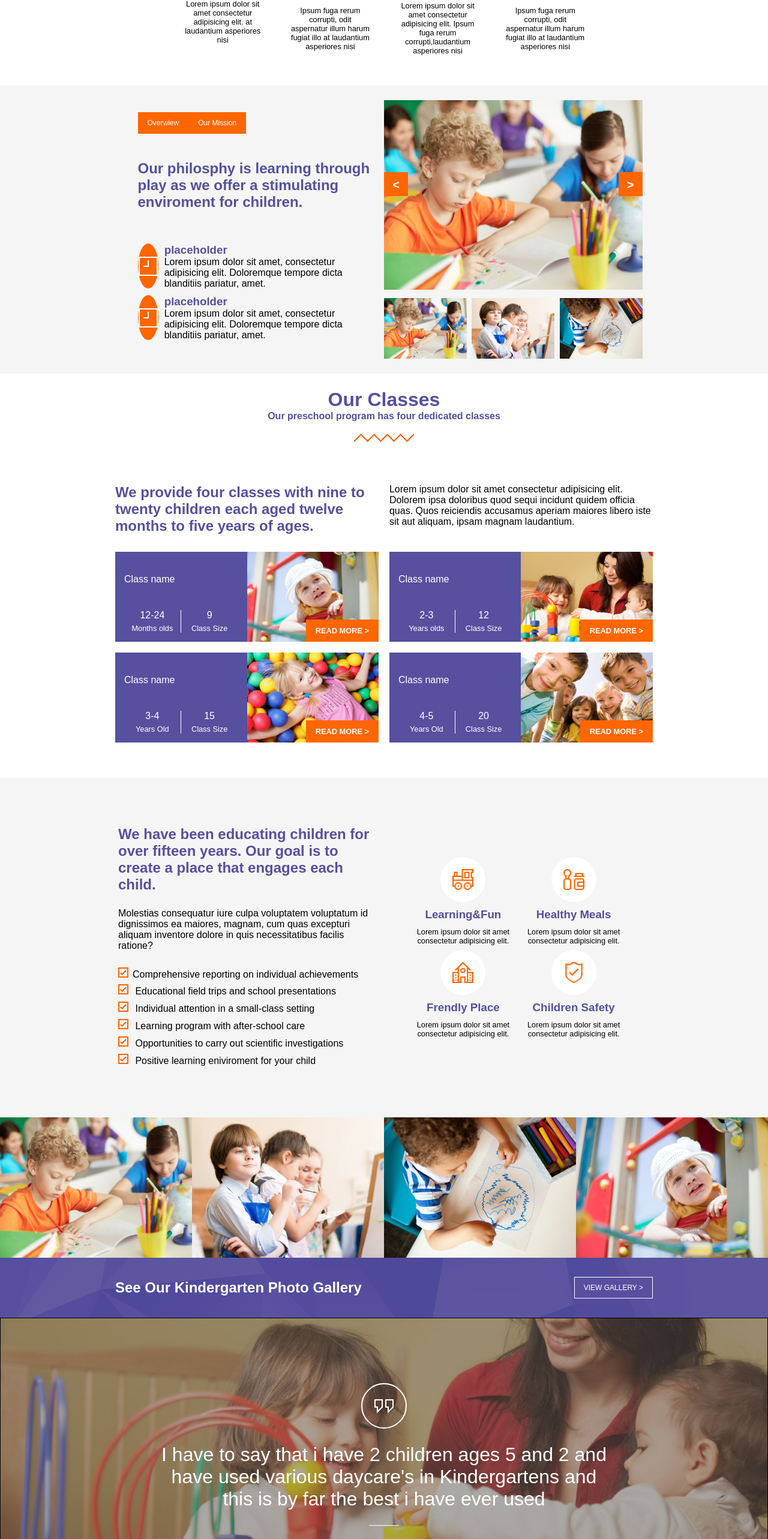
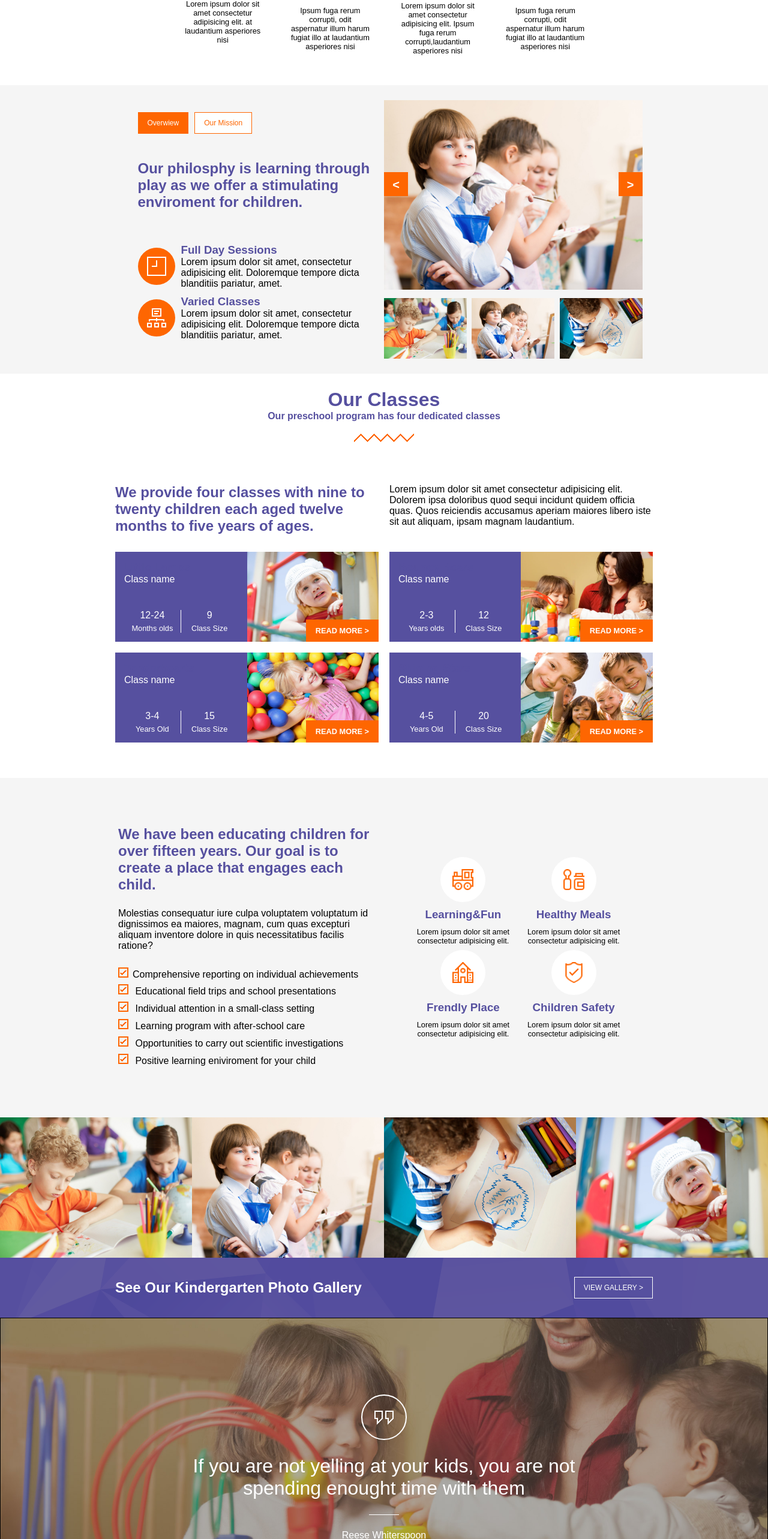
Before and after one commit to AndrewScacchi/proj-html-vuejs, a Vue app: page / in a window 1280 px wide. Shown: the part 996-3562 px from the top of the page at 60% size. Built offline with nearby package versions, Linux system fonts and the light colour scheme.

Commit message:
Added basic Validation for ContactUs form

```diff
--- a/src/App.vue
+++ b/src/App.vue
@@ -28,6 +28,10 @@ export default {
   box-sizing: border-box;
   font-family: Arial, Helvetica, sans-serif;
 }
+#app {
+  position:relative;
+  scroll-margin-top: 100px;
+}
 
 
 
--- a/src/assets/css/style.scss
+++ b/src/assets/css/style.scss
@@ -62,6 +62,17 @@ $darkBlue: #56509f;
             border: 1px solid $darkBlue;
           }
   }
+  .btn-white {
+    background-color: $sugarCane;
+    color: $blazeOrange;
+    border: 1px solid $blazeOrange;
+    &:hover {
+            color:$sugarCane;
+            background-color: $blazeOrange;
+            cursor: pointer;
+            border: 1px solid $blazeOrange;
+          }
+  }
 
 // others
 .round{
--- a/src/components/MyHeader.vue
+++ b/src/components/MyHeader.vue
@@ -92,6 +92,11 @@ export default {
 <style scoped lang="scss">
 @import "../assets/css/style.scss";
   #header {
+    position:sticky;
+    top: 0;
+    width: 100%;
+    z-index: 100;
+
     width:100%;
     height: 100px;
     background: white;
--- a/src/components/MyMain.vue
+++ b/src/components/MyMain.vue
@@ -38,6 +38,7 @@ export default {
 <style scoped lang="scss">
 #main{
   min-height: calc(100vh - 100px);
+
 }
 
 </style>
--- a/src/components/minor/ContactUs.vue
+++ b/src/components/minor/ContactUs.vue
@@ -25,15 +25,15 @@
 
 
     </div>
-    <form action="get" class="contact-form flex-row">
+    <form id="myForm" action="get" class="contact-form flex-row">
       <div class="form-data flex-col">
-        <input type="text" placeholder="Your Name *" required>
-        <input type="mail" placeholder="Your E-mail *" required>
-        <input type="text" placeholder="Subject">
+        <input type="text" placeholder="Your Name *" name="userName" required>
+        <input type="mail" placeholder="Your E-mail *" name="userMail" required>
+        <input type="text" placeholder="Subject" >
       </div>
-      <textarea class="form-msg" placeholder="Your Message *" required></textarea>
+      <textarea class="form-msg" placeholder="Your Message *" required name="userMsg"></textarea>
 
-      <input id="form-btn" type="button" value="SEND MESSAGE" class="btn btn-orange">
+      <input @click="send" id="form-btn" type="button" value="SEND MESSAGE" class="btn btn-orange">
     </form>
 
 
@@ -43,6 +43,18 @@
 <script>
 export default {
   name: 'WelcomeToFable',
+  methods: {
+    send(){
+      let a = document.forms["myForm"]["userName"].value;
+      let b = document.forms["myForm"]["userMail"].value;
+      let c = document.forms["myForm"]["userMsg"].value;
+      if (a == "" || b == "" || c == "") {
+        alert("One or more required field are missing");
+        return false;
+      }
+      document.getElementById("myForm").reset();
+    }
+  }
 }
 </script>
 
--- a/src/components/minor/ImageGallery.vue
+++ b/src/components/minor/ImageGallery.vue
@@ -17,7 +17,8 @@
             </div>
         </div>
 
-        <div class="quote flex-col">
+        <!-- static quote -->
+        <!-- <div  class="quote flex-col display-none">
             <div class="quote-wrapper flex-col">
                 <img src="../../assets/images/quote_alt.png" alt="">
             </div>
@@ -25,7 +26,19 @@
             <p>I have to say that i have 2 children ages 5 and 2 and have used various daycare's in Kindergartens and this is by far the best i have ever used</p>
             <span class="line"></span>
             <span>Cecil J. Kirk</span>
+        </div> -->
+
+        <!-- :src="imgGallery[activeImg].img" -->
+        <!-- dinamic quote -->
+        <div id="quote" class="quote flex-col " @click="nextQuote">
+            <div class="quote-wrapper flex-col">
+                <img src="../../assets/images/quote_alt.png" alt="">
+            </div>
+            <p>{{quoteList[activeQuote].quoteText}}</p>
+            <span class="line"></span>
+            <span>{{quoteList[activeQuote].quoteAuthor}}</span>
         </div>
+
 
     </div>
     <!-- bluebar -->
@@ -40,29 +53,60 @@ export default {
 
   data(){
     return{
+        activeQuote: 0,
         quoteList: [
             {
-                quoteText: "placeholder1",
-                quoteAuthor: "Author1",
-                visible: false,
+                quoteText: "I have to say that i have 2 children ages 5 and 2 and have used various daycare's in Kindergartens and this is by far the best i have ever used",
+                quoteAuthor: "Cecil J. Kirk",
+                // visible: false,
             },
             {
-                quoteText: "placeholder2",
-                quoteAuthor: "Author2",
-                visible: false,
+                quoteText: "If you are not yelling at your kids, you are not spending enought time with them",
+                quoteAuthor: "Reese Whiterspoon",
+                // visible: false,
             },
 
             {
-                quoteText: "placeholder3",
-                quoteAuthor: "Author3",
-                visible: false,
+                quoteText: "Do or do not. There is no try",
+                quoteAuthor: "Jedi Master Yoda",
+                // visible: false,
+            },
+            {
+                quoteText: "This conversation has taken a turn for the moronic..",
+                quoteAuthor: "Dorian Pavus",
+                // visible: false,
             },
 
 
         ],
+        // i wanna try change the background url..not sure how
+        parallaxImgs : [
+            {
+                img: require("../../assets/images/parallax_02.jpg"),
+            },
+            {
+                img: require("../../assets/images/parallax_01.jpg"),
+            },
+        ]
     }
+
+  },
+  methods: {
+    nextQuote(){
+                this.activeQuote++;
+                if(this.activeQuote > this.quoteList.length - 1){
+                    this.activeQuote = 0;
+
+                }
+
+            },
   }
+
 }
+//basic timing function
+setInterval(() => {
+    document.getElementById("quote").click();
+}, 5000);
 </script>
 
 <!-- Add "scoped" attribute to limit CSS to this component only -->
@@ -139,6 +183,8 @@ export default {
         margin-bottom: 25px;
     }
 }
-
+.display-none {
+    display: none;
+}
 
 </style>
--- a/src/components/minor/WelcomeToFable.vue
+++ b/src/components/minor/WelcomeToFable.vue
@@ -47,7 +47,7 @@
             <div class="section-left flex-col">
                 <div class="left-icon flex-row">
                     <div class="btn btn-orange">Overwiew</div>
-                    <div class="btn btn-orange" >Our Mission</div>
+                    <div class="btn btn-white" >Our Mission</div>
                 </div>
                 <h2 class="left-title">Our philosphy is learning through play as we offer a stimulating enviroment for children. </h2>
                 <!-- small cards -->
@@ -57,7 +57,7 @@
                             <img src="../../assets/images/clock_alt.png" alt="">
                         </div>
                         <div class="smallCard-text">
-                            <h3>placeholder</h3>
+                            <h3>Full Day Sessions</h3>
                             <p>Lorem ipsum dolor sit amet, consectetur adipisicing elit. Doloremque tempore dicta blanditiis pariatur, amet.</p>
                         </div>
 
@@ -65,10 +65,10 @@
 
                     <div class="smallCard flex-row">
                         <div class="smallCard-img">
-                            <img src="../../assets/images/clock_alt.png" alt="">
+                            <img src="../../assets/images/diagram_alt.png" alt="">
                         </div>
                         <div class="smallCard-text">
-                            <h3>placeholder</h3>
+                            <h3>Varied Classes</h3>
                             <p>Lorem ipsum dolor sit amet, consectetur adipisicing elit. Doloremque tempore dicta blanditiis pariatur, amet.</p>
                         </div>
                     </div>
@@ -82,8 +82,8 @@
                 <div class="img-main">
                     <img :src="imgGallery[activeImg].img" alt="">
                     <!-- <img src="../../assets/images/gallery_08-690x506.jpg" alt=""> -->
-                    <div class="btn btn-orange left" @click="prevImg">&lt;</div>
-                    <div class="btn btn-orange right" @click="nextImg">></div>
+                    <div class="btn btn-orange left" @click="prevImg" id="prev">&lt;</div>
+                    <div class="btn btn-orange right" @click="nextImg" id="next">></div>
                 </div>
                 <!-- gallery at the bottom -->
                 <div class="img-gallery flex-row">
@@ -136,7 +136,7 @@ export default {
                 this.activeImg++;
                 if(this.activeImg > this.imgGallery.length - 1){
                     this.activeImg = 0;
-                    // this.isActive = true;
+
                 }
 
             },
@@ -144,12 +144,18 @@ export default {
                 this.activeImg--;
                 if(this.activeImg < 0 ){
                     this.activeImg = this.imgGallery.length - 1;
-                    // this.isActive = true;
+
                 }
             },
 
     }
+
 }
+
+//basic timing function
+setInterval(() => {
+    document.getElementById("next").click();
+}, 3000);
 </script>
 
 <!-- Add "scoped" attribute to limit CSS to this component only -->
@@ -229,10 +235,9 @@ export default {
     align-items: center;
     gap: 10px;
     .smallCard-img{
-        background: #fe6601;
-        width: 75px;
-        height: 75px;
+        background: $blazeOrange;
         border-radius: 50%;
+        padding: 15px;
         display: flex;
         align-items: center;
         justify-content: center;
@@ -269,7 +274,9 @@ export default {
         bottom: 50%;
     }
 }
-
+.btn-white {
+    margin-left: 10px;
+}
 // this class should be given on the active element..
 .bottomBorder {
     border-bottom: 2px solid $blazeOrange;
```
Also changed, not shown: src/components/readme.txt (added).
